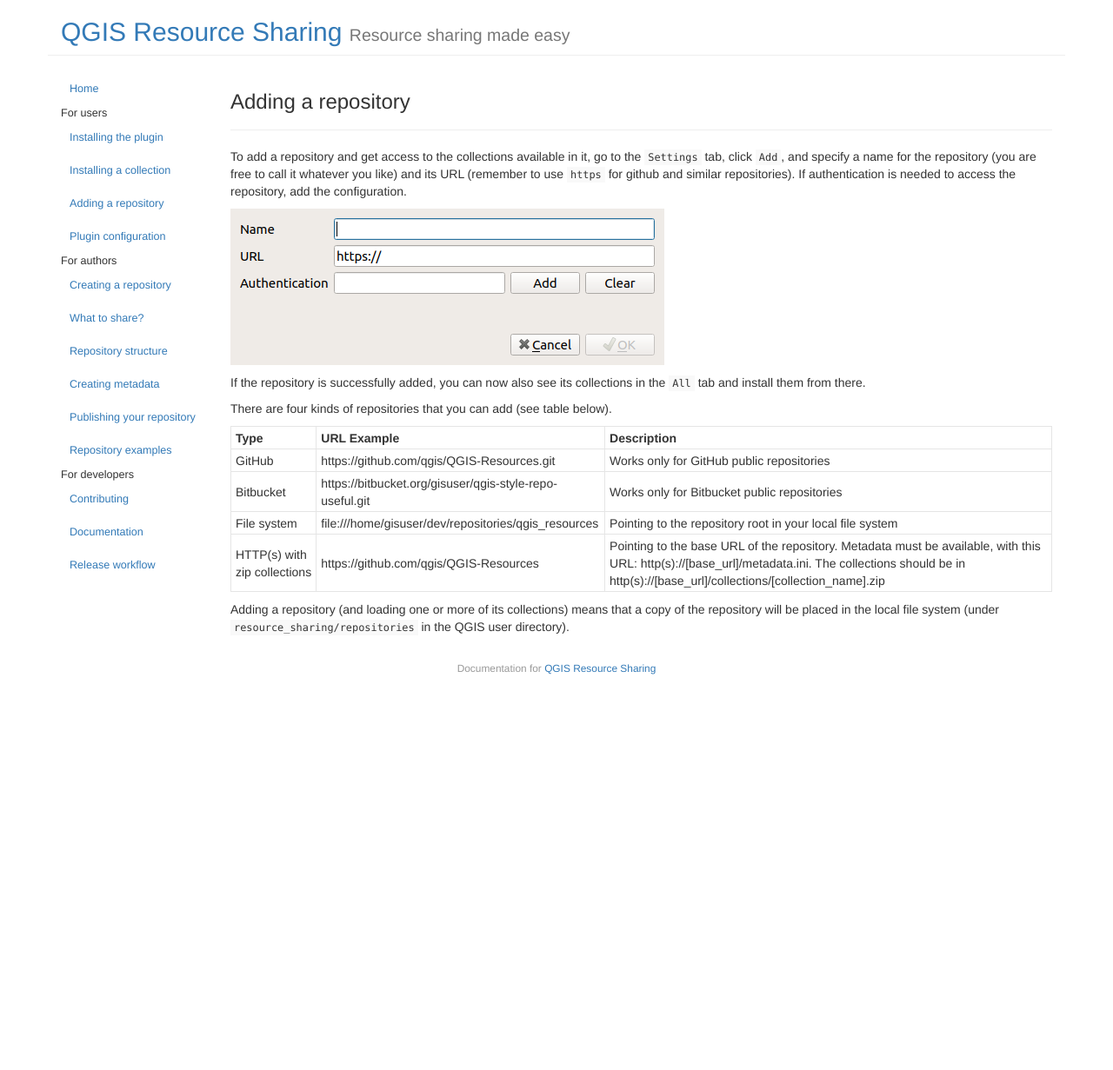
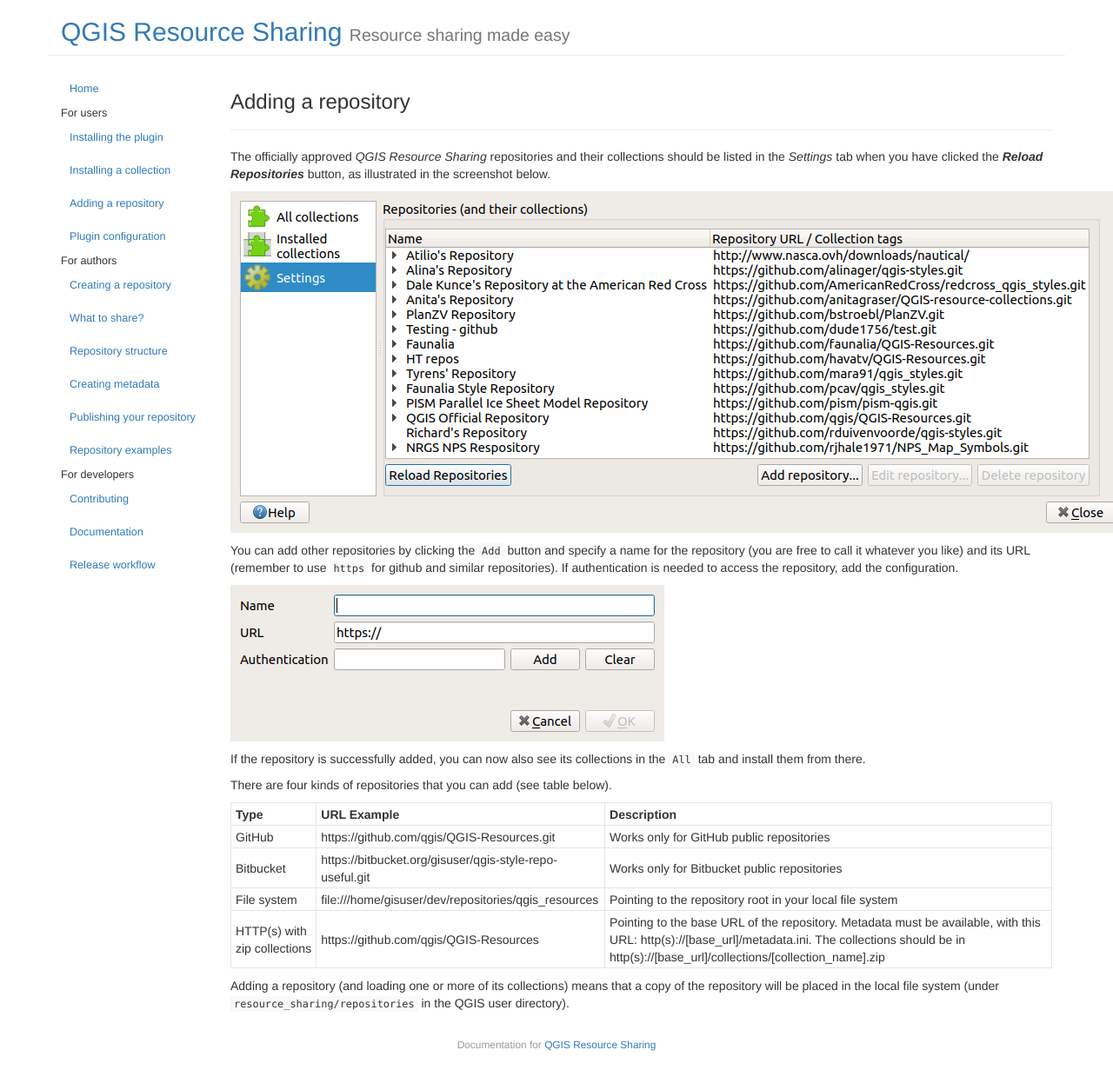
Before and after one commit to QGIS-Contribution/QGIS-ResourceSharing, a Jekyll site: the page built from _posts/2016-08-11-adding-repository.md, in a window 1280 px wide. Shown: the whole page at 87% size. Built offline with Jekyll 4.4.1, drawn with Linux system fonts in a browser that asks for light colours; before the commit the page ends 900 px from its top, so only the background shows below that.

Commit message:
Add an introduction to the add repositories page

````diff
--- a/_posts/2016-08-11-adding-repository.md
+++ b/_posts/2016-08-11-adding-repository.md
@@ -6,10 +6,17 @@
 order: 3
 ---
 
-To add a repository and get access to the collections available in it,
-go to the ```Settings``` tab, click ```Add```, and specify a name
-for the repository (you are free to call it whatever you like) and its
-URL (remember to use ``https`` for github and similar repositories).
+The officially approved *QGIS Resource Sharing* repositories and
+their collections should be listed in the *Settings* tab when you
+have clicked the ***Reload Repositories*** button, as illustrated
+in the screenshot below.
+
+![Repositories]({{ site.baseurl }}/assets/repositories.png)
+
+You can add other repositories by clicking the ```Add``` button
+and specify a name for the repository (you are free to call it whatever
+you like) and its URL (remember to use ``https`` for github and similar
+repositories).
 If authentication is needed to access the repository, add the
 configuration.
 
````
